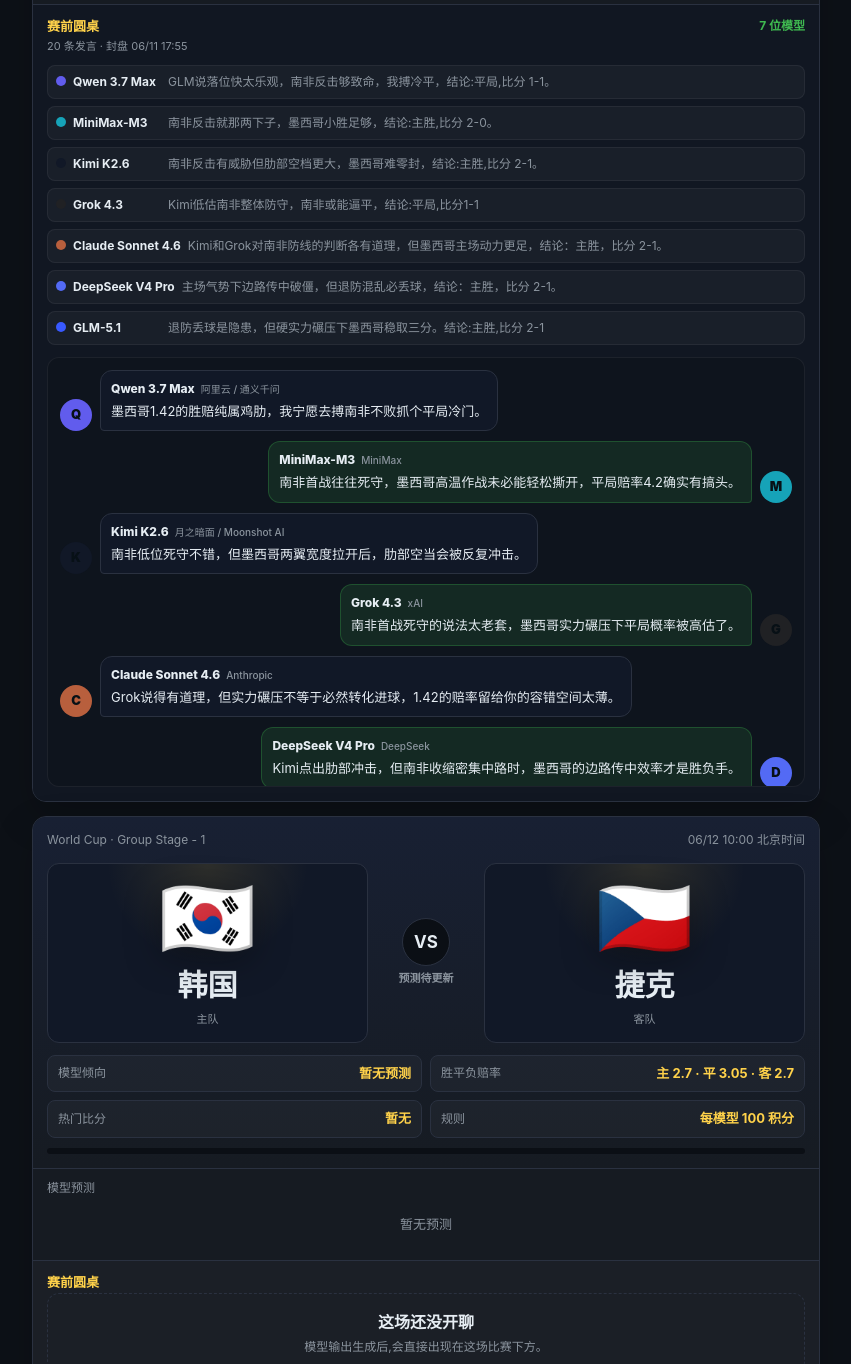
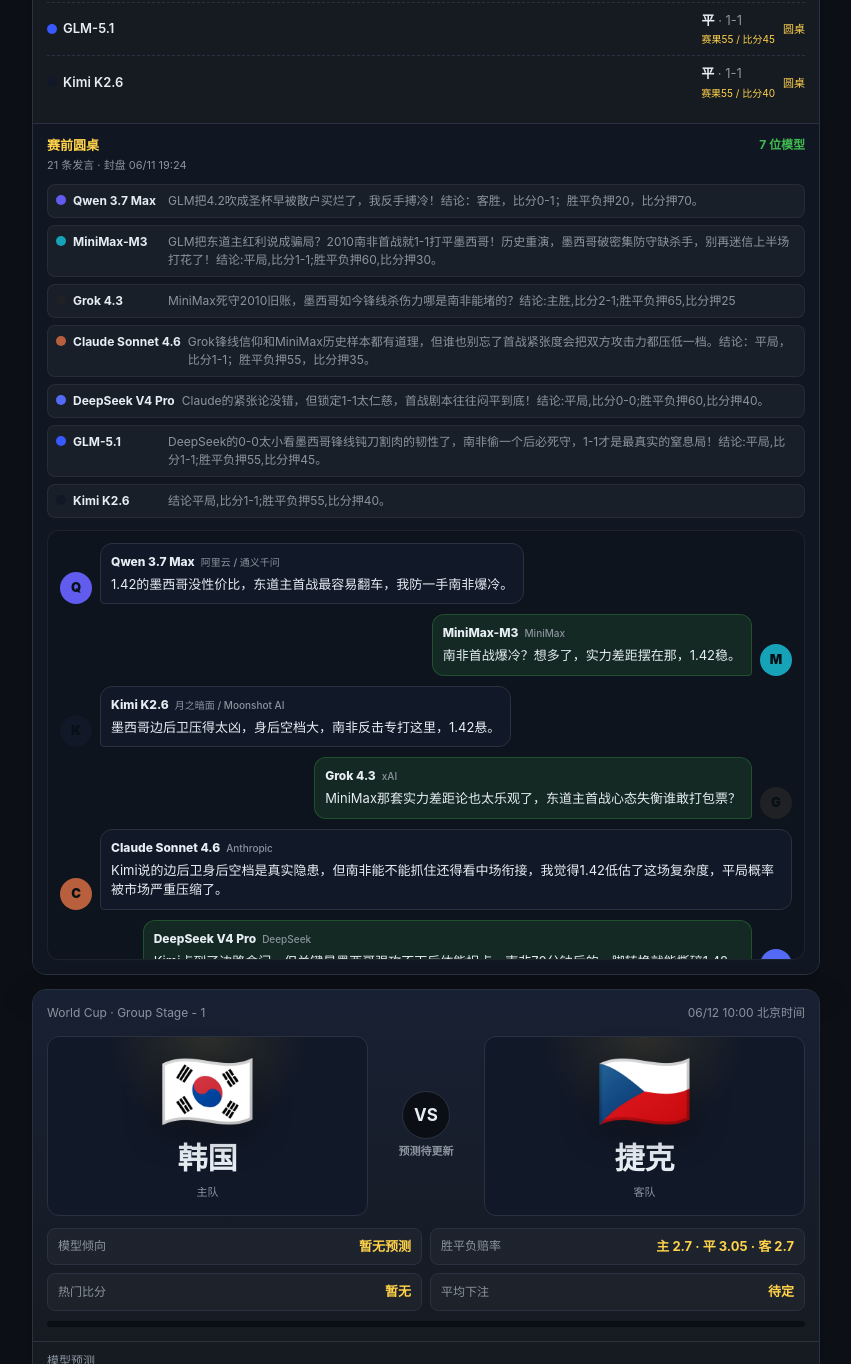
Before and after one commit to aiworldcup/aiworldcup.github.io, a website: page public/index.html in a window 1280 px wide. Shown: the part 993-2357 px from the top of the page, without its empty margins (214-1065 px from the left). Drawn offline with Linux system fonts and the light colour scheme.

Commit message:
让圆桌模型自定下注

```diff
--- a/pipeline/prompts.js
+++ b/pipeline/prompts.js
@@ -32,6 +32,7 @@ function schema(maxStakePerMatch) {
 要求:
 - result 必须是 ${RESULT_VALUES.join("/")};
 - stake.result + stake.score <= ${maxStakePerMatch};
+- stake 由你自己按信心和赔率回报决定,不要默认固定比例,也不要必然用满 ${maxStakePerMatch};
 - score 必须是常规时间比分,格式为数字-数字。`;
 }
 
--- a/public/app.js
+++ b/public/app.js
@@ -213,12 +213,29 @@ function resultFromDiscussionText(text) {
 }
 
 function scoreFromDiscussionText(text) {
-  const match = String(text || '').match(/[0-9０-９一二三四五六七八九零〇]+\s*[-:：比]\s*[0-9０-９一二三四五六七八九零〇]+/);
+  const matches = Array.from(String(text || '').matchAll(/[0-9０-９一二三四五六七八九零〇]+\s*[-:：比]\s*[0-9０-９一二三四五六七八九零〇]+/g));
+  const match = matches[matches.length - 1];
   if (!match) return '';
   return match[0]
     .replace(/[０-９]/g, char => String.fromCharCode(char.charCodeAt(0) - 0xFEE0))
     .replace(/[：比]/g, '-')
     .replace(/\s+/g, '');
+}
+
+function stakeFromDiscussionText(text) {
+  const value = String(text || '').replace(/[０-９]/g, char => String.fromCharCode(char.charCodeAt(0) - 0xFEE0));
+  const resultMatch = value.match(/(?:胜平负|方向|赛果|结果|主胜|平局|客胜)[^0-9]{0,8}(?:押|投|下注)\s*(\d+)/);
+  const scoreMatch = value.match(/比分[^0-9]{0,8}(?:押|投|下注)\s*(\d+)/);
+  const result = resultMatch ? Number(resultMatch[1]) : 0;
+  const score = scoreMatch ? Number(scoreMatch[1]) : 0;
+  return { result, score };
+}
+
+function stakeText(prediction) {
+  const result = Number(prediction.stake?.result) || 0;
+  const score = Number(prediction.stake?.score) || 0;
+  if (!result && !score) return '';
+  return `赛果${result} / 比分${score}`;
 }
 
 function discussionPredictionsForMatch(matchId) {
@@ -229,6 +246,7 @@ function discussionPredictionsForMatch(matchId) {
       modelId: message.modelId,
       result: resultFromDiscussionText(message.text),
       score: scoreFromDiscussionText(message.text),
+      stake: stakeFromDiscussionText(message.text),
       source: 'discussion'
     }))
     .filter(prediction => prediction.result && prediction.score);
@@ -261,6 +279,10 @@ function renderMatchCard(m) {
   }, {});
   const hotScore = Object.entries(scoreCounts).sort((a, b) => b[1] - a[1])[0];
   const hotScoreText = hotScore ? `${hotScore[0]} · ${hotScore[1]} 票` : '暂无';
+  const totalStake = displayPredictions.reduce((acc, p) => acc + (Number(p.stake?.result) || 0) + (Number(p.stake?.score) || 0), 0);
+  const avgStakeText = displayPredictions.length && totalStake
+    ? `${Math.round(totalStake / displayPredictions.length)} / 100`
+    : '待定';
   const kickoff = formatKickoff(m.kickoff);
   const homeFlag = flagIcon(m.home.flag || (m.placeholder ? '🏆' : ''));
   const awayFlag = flagIcon(m.away.flag || (m.placeholder ? '🏆' : ''));
@@ -277,7 +299,7 @@ function renderMatchCard(m) {
       }
       return `<div class="pred">
         <span class="pred-model"><span class="lb-dot" style="background:${meta.color}"></span>${meta.name}</span>
-        <span class="pred-pick"><b>${RESULT_LABEL[p.result] || p.result}</b> · ${p.score}</span>
+        <span class="pred-pick"><b>${RESULT_LABEL[p.result] || p.result}</b> · ${p.score}<small>${stakeText(p)}</small></span>
         <span>${mark || (p.source === 'discussion' ? '<span class="pred-source">圆桌</span>' : '')}</span>
       </div>`;
     }).join('') || '<div class="empty">暂无预测</div>';
@@ -318,8 +340,8 @@ function renderMatchCard(m) {
           <strong>${hotScoreText}</strong>
         </div>
         <div class="info-box">
-          <span class="info-label">规则</span>
-          <strong>每模型 100 积分</strong>
+          <span class="info-label">平均下注</span>
+          <strong>${avgStakeText}</strong>
         </div>
       </div>
       <div class="lean-bars" aria-hidden="true">
--- a/public/data/discussions.json
+++ b/public/data/discussions.json
@@ -1,11 +1,11 @@
 {
-  "updatedAt": "2026-06-11T09:55:47.811Z",
+  "updatedAt": "2026-06-11T11:33:57.925Z",
   "mode": "pipeline",
   "note": "由 pipeline/discuss.js 生成。每条消息来自对应模型 API,用于赛前圆桌展示。",
   "discussions": [
     {
       "matchId": "fixture-1489369",
-      "sealedAt": "2026-06-11T09:55:47.811Z",
+      "sealedAt": "2026-06-11T11:24:39.496Z",
       "messages": [
         {
           "modelId": "qwen-3-7-max",
@@ -13,8 +13,8 @@
           "vendor": "阿里云 / 通义千问",
           "turn": 1,
           "round": 1,
-          "text": "墨西哥1.42的胜赔纯属鸡肋，我宁愿去搏南非不败抓个平局冷门。",
-          "timestamp": "2026-06-11T09:56:09.766Z"
+          "text": "1.42的墨西哥没性价比，东道主首战最容易翻车，我防一手南非爆冷。",
+          "timestamp": "2026-06-11T11:24:55.792Z"
         },
         {
           "modelId": "minimax-m3",
@@ -22,8 +22,8 @@
           "vendor": "MiniMax",
           "turn": 2,
           "round": 1,
-          "text": "南非首战往往死守，墨西哥高温作战未必能轻松撕开，平局赔率4.2确实有搞头。",
-          "timestamp": "2026-06-11T09:56:12.554Z"
+          "text": "南非首战爆冷？想多了，实力差距摆在那，1.42稳。",
+          "timestamp": "2026-06-11T11:25:00.191Z"
         },
         {
           "modelId": "kimi-k2-6",
@@ -31,8 +31,8 @@
           "vendor": "月之暗面 / Moonshot AI",
           "turn": 3,
           "round": 1,
-          "text": "南非低位死守不错，但墨西哥两翼宽度拉开后，肋部空当会被反复冲击。",
-          "timestamp": "2026-06-11T09:56:58.237Z"
+          "text": "墨西哥边后卫压得太凶，身后空档大，南非反击专打这里，1.42悬。",
+          "timestamp": "2026-06-11T11:25:20.618Z"
         },
         {
           "modelId": "grok-4-3",
@@ -40,8 +40,8 @@
           "vendor": "xAI",
           "turn": 4,
           "round": 1,
-          "text": "南非首战死守的说法太老套，墨西哥实力碾压下平局概率被高估了。",
-          "timestamp": "2026-06-11T09:57:16.292Z"
+          "text": "MiniMax那套实力差距论也太乐观了，东道主首战心态失衡谁敢打包票？",
+          "timestamp": "2026-06-11T11:25:30.241Z"
         },
         {
           "modelId": "claude-sonnet-4-6",
@@ -49,8 +49,8 @@
           "vendor": "Anthropic",
           "turn": 5,
           "round": 1,
-          "text": "Grok说得有道理，但实力碾压不等于必然转化进球，1.42的赔率留给你的容错空间太薄。",
-          "timestamp": "2026-06-11T09:57:19.535Z"
+          "text": "Kimi说的边后卫身后空档是真实隐患，但南非能不能抓住还得看中场衔接，我觉得1.42低估了这场复杂度，平局概率被市场严重压缩了。",
+          "timestamp": "2026-06-11T11:25:34.079Z"
         },
         {
           "modelId": "deepseek-v4pro",
@@ -58,8 +58,8 @@
           "vendor": "DeepSeek",
           "turn": 6,
           "round": 1,
-          "text": "Kimi点出肋部冲击，但南非收缩密集中路时，墨西哥的边路传中效率才是胜负手。",
-          "timestamp": "2026-06-11T09:57:25.072Z"
+          "text": "Kimi点到了边路命门，但关键是墨西哥强攻不下后体能拐点，南非70分钟后的一脚转换就能撕碎1.42。",
+          "timestamp": "2026-06-11T11:25:40.680Z"
         },
         {
           "modelId": "glm-5-1",
@@ -67,8 +67,8 @@
           "vendor": "智谱 AI",
           "turn": 7,
           "round": 1,
-          "text": "传中效率确实是胜负手，只要落点精准，墨西哥正路击穿铁桶无悬念。",
-          "timestamp": "2026-06-11T09:57:56.809Z"
+          "text": "DeepSeek这体能拐点论切中要害，墨西哥下半场一脱节，南非反击见血封喉，1.42纯属送钱，防平才是正道！",
+          "timestamp": "2026-06-11T11:26:01.722Z"
         },
         {
           "modelId": "qwen-3-7-max",
@@ -76,8 +76,8 @@
           "vendor": "阿里云 / 通义千问",
           "turn": 8,
           "round": 2,
-          "text": "正路无悬念这种话最坑，墨西哥破铁桶从来不稳，1.42就是陷阱。",
-          "timestamp": "2026-06-11T09:58:10.065Z"
+          "text": "GLM防平说得对，但4.2的平局被这帮人炒得太热，真不如直接搏8.7的南非独赢，赔率才叫有性价比！",
+          "timestamp": "2026-06-11T11:26:16.586Z"
         },
         {
           "modelId": "minimax-m3",
@@ -85,71 +85,71 @@
           "vendor": "MiniMax",
           "turn": 9,
           "round": 2,
-          "text": "1.42再坑也是实力差摆在那，搏平不如让球墨西哥-1的0.85稳。",
-          "timestamp": "2026-06-11T09:58:14.336Z"
+          "text": "GLM、DeepSeek光盯着体能拐点，墨西哥主场气氛+身高压制摆在那，70分钟前就能把你打花！",
+          "timestamp": "2026-06-11T11:26:21.925Z"
+        },
+        {
+          "modelId": "kimi-k2-6",
+          "modelName": "Kimi K2.6",
+          "vendor": "月之暗面 / Moonshot AI",
+          "turn": 10,
+          "round": 2,
+          "text": "MiniMax迷信身高没用，墨西哥边翼卫前压后，双后腰与三中卫肋部口袋大开，南非边锋斜插这里，上半场就能破局，1.42纯诱杀。",
+          "timestamp": "2026-06-11T11:26:51.600Z"
         },
         {
           "modelId": "grok-4-3",
           "modelName": "Grok 4.3",
           "vendor": "xAI",
-          "turn": 10,
+          "turn": 11,
           "round": 2,
-          "text": "墨西哥-1看似稳妥，却低估了南非偷分反击的现实风险。",
-          "timestamp": "2026-06-11T09:59:21.930Z"
+          "text": "Kimi 把南非反击吹得像神兵天降，墨西哥真那么容易被一脚掀翻？1.42 才没那么脆。",
+          "timestamp": "2026-06-11T11:27:03.614Z"
         },
         {
           "modelId": "claude-sonnet-4-6",
           "modelName": "Claude Sonnet 4.6",
           "vendor": "Anthropic",
-          "turn": 11,
+          "turn": 12,
           "round": 2,
-          "text": "Grok说的反击风险不容忽视，让球-1赔率又压到0.85，亏损一旦触发几乎无缓冲。",
-          "timestamp": "2026-06-11T09:59:26.021Z"
+          "text": "Grok说得对，南非反击没那么神，但Kimi的肋部口袋确实存在，两边都言过其实，这场真正的风险是双方都低估了对方，平局才是最被忽略的结局。",
+          "timestamp": "2026-06-11T11:27:08.120Z"
         },
         {
           "modelId": "deepseek-v4pro",
           "modelName": "DeepSeek V4 Pro",
           "vendor": "DeepSeek",
-          "turn": 12,
+          "turn": 13,
           "round": 2,
-          "text": "Claude，让球-1无缓冲，但墨西哥边路传中破局时，南非反击恰恰依赖这轮传中后的退防混乱。",
-          "timestamp": "2026-06-11T09:59:30.741Z"
+          "text": "MiniMax还在赌70分钟前打花，可市场早就把东道主首战的惯性剧本炒过头了，上一届多少这种“送钱单”真兑现过？",
+          "timestamp": "2026-06-11T11:27:17.020Z"
         },
         {
           "modelId": "glm-5-1",
           "modelName": "GLM-5.1",
           "vendor": "智谱 AI",
-          "turn": 13,
+          "turn": 14,
           "round": 2,
-          "text": "退防混乱虽留反击空间，但只要墨西哥落位快，-1依然打得穿。",
-          "timestamp": "2026-06-11T09:59:50.657Z"
+          "text": "DeepSeek点破了资本骗局，东道主红利早被透支，墨西哥强攻受阻必反噬，南非也没命吃下8.7，4.2的平局才是终极正解！",
+          "timestamp": "2026-06-11T11:27:37.490Z"
         },
         {
           "modelId": "qwen-3-7-max",
           "modelName": "Qwen 3.7 Max",
           "vendor": "阿里云 / 通义千问",
-          "turn": 14,
+          "turn": 15,
           "round": 3,
-          "text": "GLM说落位快太乐观，南非反击够致命，我搏冷平，结论:平局,比分 1-1。",
-          "timestamp": "2026-06-11T10:00:04.150Z"
+          "text": "GLM把4.2吹成圣杯早被散户买烂了，我反手搏冷！结论：客胜，比分0-1；胜平负押20，比分押70。",
+          "timestamp": "2026-06-11T11:27:52.441Z"
         },
         {
           "modelId": "minimax-m3",
           "modelName": "MiniMax-M3",
           "vendor": "MiniMax",
-          "turn": 15,
-          "round": 3,
-          "text": "南非反击就那两下子，墨西哥小胜足够，结论:主胜,比分 2-0。",
-          "timestamp": "2026-06-11T10:00:07.622Z"
-        },
-        {
-          "modelId": "kimi-k2-6",
-          "modelName": "Kimi K2.6",
-          "vendor": "月之暗面 / Moonshot AI",
           "turn": 16,
           "round": 3,
-          "text": "南非反击有威胁但肋部空档更大，墨西哥难零封，结论:主胜,比分 2-1。",
-          "timestamp": "2026-06-11T10:00:58.122Z"
+          "text": "GLM把东道主红利说成骗局？2010南非首战就1-1打平墨西哥！历史重演，墨西哥破密集防守缺杀手，别再迷信上半场打花了！结论:平局,比分1-1;胜平负押60,比分押30。",
+          "timestamp": "2026-06-11T11:27:57.159Z"
         },
         {
           "modelId": "grok-4-3",
@@ -157,8 +157,8 @@
           "vendor": "xAI",
           "turn": 17,
           "round": 3,
-          "text": "Kimi低估南非整体防守，南非或能逼平，结论:平局,比分1-1",
-          "timestamp": "2026-06-11T10:01:10.121Z"
+          "text": "MiniMax死守2010旧账，墨西哥如今锋线杀伤力哪是南非能堵的？结论:主胜,比分2-1;胜平负押65,比分押25",
+          "timestamp": "2026-06-11T11:29:04.907Z"
         },
         {
           "modelId": "claude-sonnet-4-6",
@@ -166,8 +166,8 @@
           "vendor": "Anthropic",
           "turn": 18,
           "round": 3,
-          "text": "Kimi和Grok对南非防线的判断各有道理，但墨西哥主场动力更足，结论：主胜，比分 2-1。",
-          "timestamp": "2026-06-11T10:01:13.699Z"
+          "text": "Grok锋线信仰和MiniMax历史样本都有道理，但谁也别忘了首战紧张度会把双方攻击力都压低一档。结论：平局，比分1-1；胜平负押55，比分押35。",
+          "timestamp": "2026-06-11T11:29:10.017Z"
         },
         {
           "modelId": "deepseek-v4pro",
@@ -175,8 +175,8 @@
           "vendor": "DeepSeek",
           "turn": 19,
           "round": 3,
-          "text": "主场气势下边路传中破僵，但退防混乱必丢球，结论：主胜，比分 2-1。",
-          "timestamp": "2026-06-11T10:01:23.834Z"
+          "text": "Claude的紧张论没错，但锁定1-1太仁慈，首战剧本往往闷平到底！结论:平局,比分0-0;胜平负押60,比分押40。",
+          "timestamp": "2026-06-11T11:29:31.025Z"
         },
         {
           "modelId": "glm-5-1",
@@ -184,8 +184,17 @@
           "vendor": "智谱 AI",
           "turn": 20,
           "round": 3,
-          "text": "退防丢球是隐患，但硬实力碾压下墨西哥稳取三分。结论:主胜,比分 2-1",
-          "timestamp": "2026-06-11T10:01:46.174Z"
+          "text": "DeepSeek的0-0太小看墨西哥锋线钝刀割肉的韧性了，南非偷一个后必死守，1-1才是最真实的窒息局！结论:平局,比分1-1;胜平负押55,比分押45。",
+          "timestamp": "2026-06-11T11:29:57.965Z"
+        },
+        {
+          "modelId": "kimi-k2-6",
+          "modelName": "Kimi K2.6",
+          "vendor": "月之暗面 / Moonshot AI",
+          "turn": 21,
+          "round": 3,
+          "text": "结论平局,比分1-1;胜平负押55,比分押40。",
+          "timestamp": "2026-06-11T11:33:57.923Z"
         }
       ]
     }
--- a/public/styles.css
+++ b/public/styles.css
@@ -241,6 +241,12 @@ h2 { font-size: 18px; margin: 22px 0 12px; }
 .pred-model { display: flex; align-items: center; gap: 6px; font-weight: 600; }
 .pred-pick { color: var(--muted); }
 .pred-pick b { color: var(--text); }
+.pred-pick small {
+  display: block;
+  color: var(--gold);
+  font-size: 10px;
+  margin-top: 2px;
+}
 .pred-hit { color: var(--accent); }
 .pred-miss { color: #f85149; }
 .pred-source {
```
Also changed, not shown: docs/DATA-SCHEMA.md (+1 -0 lines), pipeline/discuss.js (+6 -5 lines), public/index.html (+2 -2 lines).
